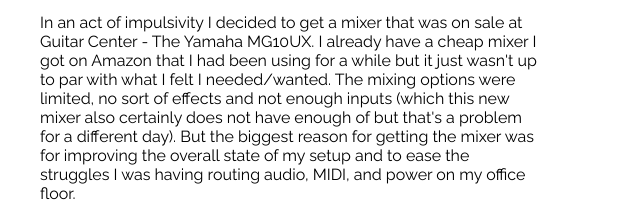
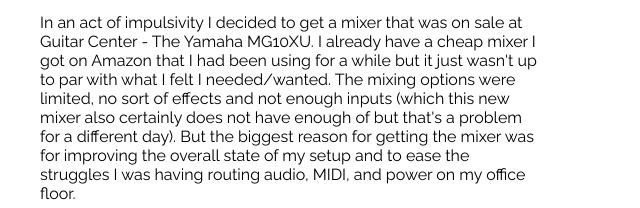
Before and after one commit to blakekjohnson/dotdev, an Eleventy site: page posts/knob-jam-12-17-2024.md in a window 1280 px wide. Shown: the part 592-800 px from the top of the page, 0-640 px from the left. Built offline with nearby package versions, Linux system fonts and the light colour scheme; Eleventy itself is replaced by a stand-in of ours; files that its build step writes are made by us from their sources.

Commit message:
fix typo for mixer

```diff
--- a/posts/knob-jam-12-17-2024.md
+++ b/posts/knob-jam-12-17-2024.md
@@ -27,7 +27,7 @@
 project.
 
 In an act of impulsivity I decided to get a mixer that was on sale at Guitar
-Center - The Yamaha MG10UX. I already have a cheap mixer I got on Amazon that I
+Center - The Yamaha MG10XU. I already have a cheap mixer I got on Amazon that I
 had been using for a while but it just wasn't up to par with what I felt I
 needed/wanted. The mixing options were limited, no sort of effects and not
 enough inputs (which this new mixer also certainly does not have enough of but
```
